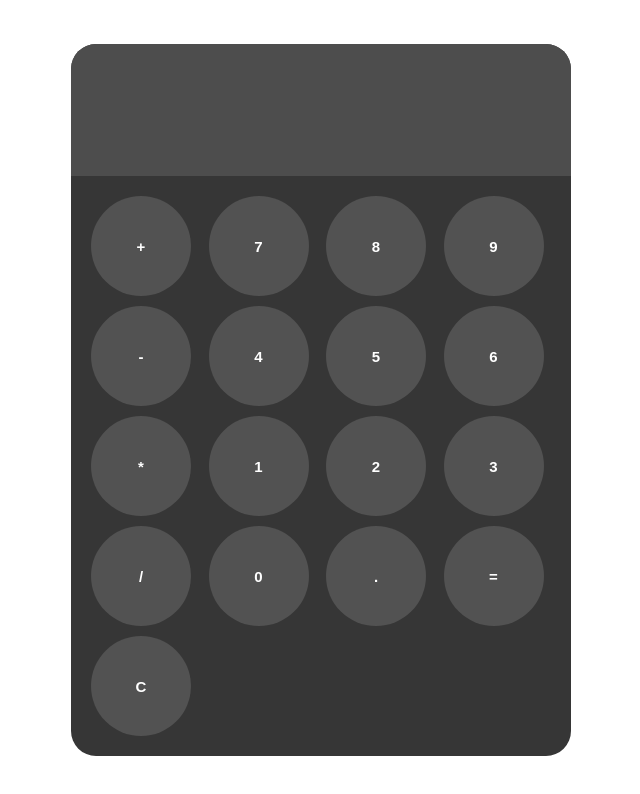
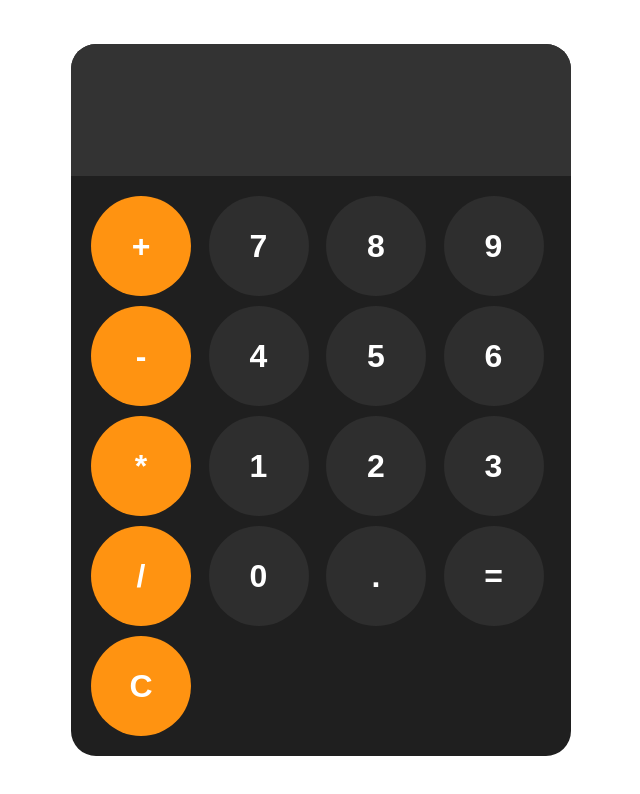
Before and after one commit to fruityflucc/Calculator, a plain HTML site: page index.html in a window 1280 px wide. Shown: the whole page, without its empty margins (319-959 px from the left). Drawn offline with Linux system fonts and the light colour scheme.

Commit message:
pretty much done with css

```diff
--- a/index.html
+++ b/index.html
@@ -10,23 +10,23 @@
     <div class="container">
       <input id="display" readonly />
       <div class="calc-buttons">
-        <button onclick="appendToDisplay('+')">+</button>
+        <button onclick="appendToDisplay('+')" class="opperands">+</button>
         <button onclick="appendToDisplay('7')">7</button>
         <button onclick="appendToDisplay('8')">8</button>
         <button onclick="appendToDisplay('9')">9</button>
-        <button onclick="appendToDisplay('-')">-</button>
+        <button onclick="appendToDisplay('-')" class="opperands">-</button>
         <button onclick="appendToDisplay('4')">4</button>
         <button onclick="appendToDisplay('5')">5</button>
         <button onclick="appendToDisplay('6')">6</button>
-        <button onclick="appendToDisplay('*')">*</button>
+        <button onclick="appendToDisplay('*')" class="opperands">*</button>
         <button onclick="appendToDisplay('+')">1</button>
         <button onclick="appendToDisplay('+')">2</button>
         <button onclick="appendToDisplay('+')">3</button>
-        <button onclick="appendToDisplay('/')">/</button>
+        <button onclick="appendToDisplay('/')" class="opperands">/</button>
         <button onclick="appendToDisplay('0')">0</button>
         <button onclick="appendToDisplay('.')">.</button>
         <button onclick="calculate()">=</button>
-        <button onclick="clearDisplay()">C</button>
+        <button onclick="clearDisplay()" class="opperands">C</button>
       </div>
     </div>
 
--- a/style.css
+++ b/style.css
@@ -18,11 +18,11 @@ body {
   height: 100px;
   border: none !important;
   border-radius: 50%;
-  font-size: 15px;
-  font-weight: 550;
+  font-size: 2rem;
+  font-weight: bold !important;
   cursor: pointer;
   color: #fff;
-  background-color: #525252;
+  background-color: #2e2e2e;
 }
 
 .calc-buttons {
@@ -33,7 +33,7 @@ body {
 }
 
 .container {
-  background-color: #363636;
+  background-color: #1f1f1f;
   max-width: 500px;
   overflow: hidden;
   border-radius: 25px;
@@ -45,6 +45,25 @@ body {
   font-size: 5rem;
   text-align: left;
   border: none;
+  background-color: #333333;
+}
 
-  background-color: #4d4d4d;
+.container button:hover {
+  background-color: hsl(0, 0%, 30%);
 }
+
+.container button:active {
+  background-color: hsl(0, 0%, 500px);
+}
+
+.calc-buttons .opperands {
+  background-color: #ff9311;
+}
+
+.calc-buttons .opperands:hover {
+  background-color: hsl(33, 93%, 63%);
+}
+
+.calc-buttons .opperands:active {
+  background-color: hsl(33, 93%, 73%);
+}
```
